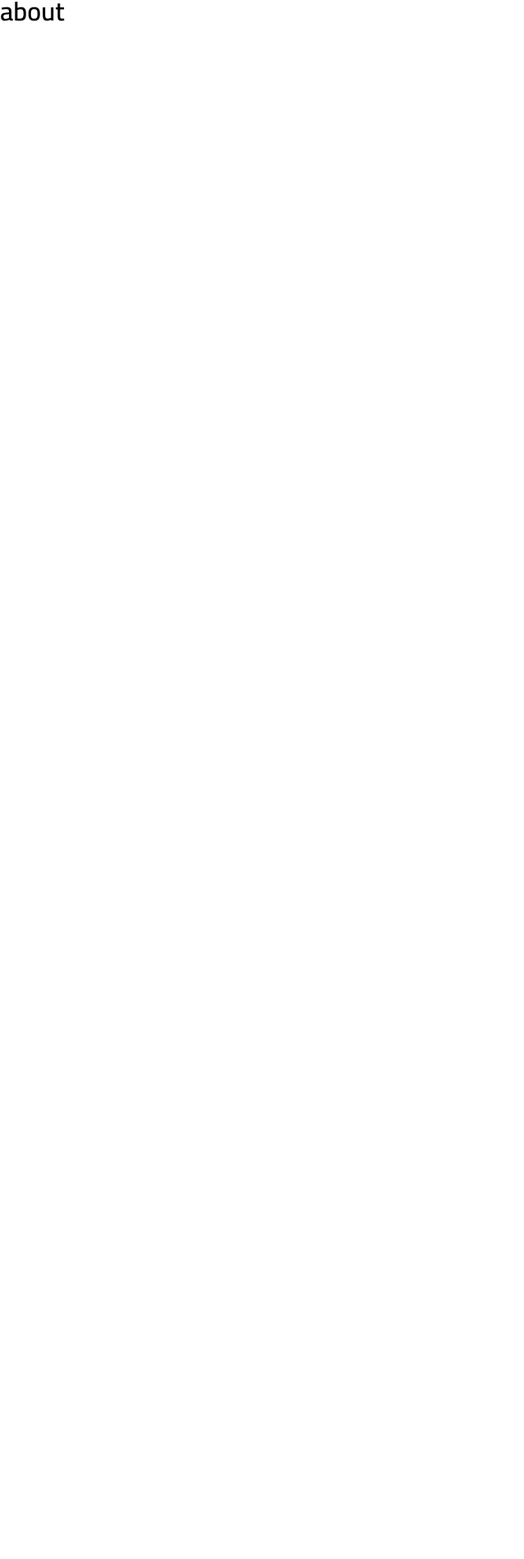
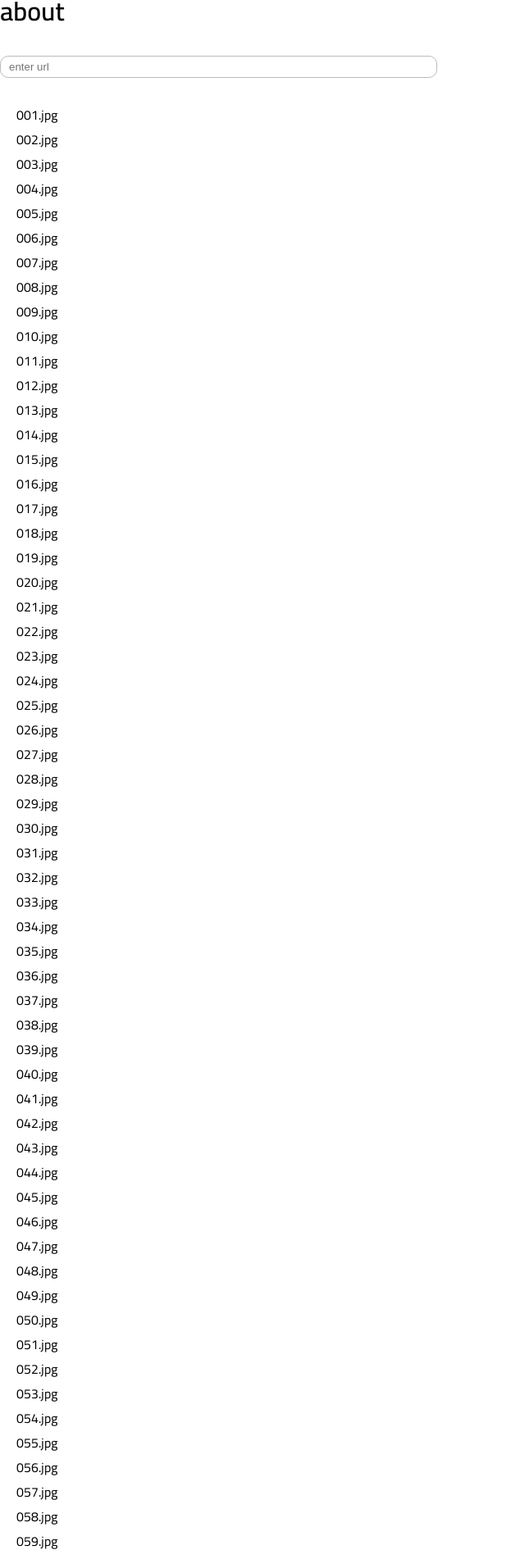
Before and after one commit to BLSThathsara20/VSOS-Front-Vue, a Vue app: page /#/about in a window 1280 px wide. Shown: the part 142-2044 px from the top of the page at 82% size, without its empty margins (0-640 px from the left). Before the commit the page ends 800 px from the top, so only its background shows below. Built offline with nearby package versions, Linux system fonts and the light colour scheme.

Commit message:
add about page logic Signed-off-by: Savindu <blsthathsara@gmail.com>

```diff
--- a/src/components/Navbar.vue
+++ b/src/components/Navbar.vue
@@ -1,12 +1,12 @@
 <template>
     <div id="navbar">
         <div class="wrapper">
-            <div class="left logo">
+            <div class="logo">
                 <router-link :to="{name : 'Home'}">
                     <img src="@/assets/logo.png" alt="">
                 </router-link>
             </div>
-            <div class="left navigation">
+            <div class="navigation">
                 <ul>
                     <li>
                         <router-link :to="{name : 'Vehicle_Models'}">MODELS</router-link>
@@ -38,7 +38,7 @@ export default {
 .wrapper{
     height: 8vh;
     display: flex;
-    justify-content: flex-start;
+    justify-content: space-between;
     align-items: center;
 }
 .logo{
@@ -58,7 +58,7 @@ export default {
 }
 .navigation ul li {
   display: inline-block;
-  margin: 0 50px;
+  margin-left: 50px;
 }
 .navigation ul li a {
   color: #ffffff;
@@ -73,5 +73,9 @@ export default {
         display: flex;
         justify-content: space-between;
     }
+    .navigation ul li {
+    display: inline-block;
+    margin-right: 30px;
+    }
 }
 </style>
--- a/src/pages/About.vue
+++ b/src/pages/About.vue
@@ -1,6 +1,67 @@
 <template>
     <div id="about">
         <h1>about</h1>
+        <input type="text" placeholder="enter url" v-model="url" />
+        <p>{{url}}001.jpg</p>
+        <p>{{url}}002.jpg</p>
+        <p>{{url}}003.jpg</p>
+        <p>{{url}}004.jpg</p>
+        <p>{{url}}005.jpg</p>
+        <p>{{url}}006.jpg</p>
+        <p>{{url}}007.jpg</p>
+        <p>{{url}}008.jpg</p>
+        <p>{{url}}009.jpg</p>
+        <p>{{url}}010.jpg</p>
+        <p>{{url}}011.jpg</p>
+        <p>{{url}}012.jpg</p>
+        <p>{{url}}013.jpg</p>
+        <p>{{url}}014.jpg</p>
+        <p>{{url}}015.jpg</p>
+        <p>{{url}}016.jpg</p>
+        <p>{{url}}017.jpg</p>
+        <p>{{url}}018.jpg</p>
+        <p>{{url}}019.jpg</p>
+        <p>{{url}}020.jpg</p>
+        <p>{{url}}021.jpg</p>
+        <p>{{url}}022.jpg</p>
+        <p>{{url}}023.jpg</p>
+        <p>{{url}}024.jpg</p>
+        <p>{{url}}025.jpg</p>
+        <p>{{url}}026.jpg</p>
+        <p>{{url}}027.jpg</p>
+        <p>{{url}}028.jpg</p>
+        <p>{{url}}029.jpg</p>
+        <p>{{url}}030.jpg</p>
+        <p>{{url}}031.jpg</p>
+        <p>{{url}}032.jpg</p>
+        <p>{{url}}033.jpg</p>
+        <p>{{url}}034.jpg</p>
+        <p>{{url}}035.jpg</p>
+        <p>{{url}}036.jpg</p>
+        <p>{{url}}037.jpg</p>
+        <p>{{url}}038.jpg</p>
+        <p>{{url}}039.jpg</p>
+        <p>{{url}}040.jpg</p>
+        <p>{{url}}041.jpg</p>
+        <p>{{url}}042.jpg</p>
+        <p>{{url}}043.jpg</p>
+        <p>{{url}}044.jpg</p>
+        <p>{{url}}045.jpg</p>
+        <p>{{url}}046.jpg</p>
+        <p>{{url}}047.jpg</p>
+        <p>{{url}}048.jpg</p>
+        <p>{{url}}049.jpg</p>
+        <p>{{url}}050.jpg</p>
+        <p>{{url}}051.jpg</p>
+        <p>{{url}}052.jpg</p>
+        <p>{{url}}053.jpg</p>
+        <p>{{url}}054.jpg</p>
+        <p>{{url}}055.jpg</p>
+        <p>{{url}}056.jpg</p>
+        <p>{{url}}057.jpg</p>
+        <p>{{url}}058.jpg</p>
+        <p>{{url}}059.jpg</p>
+        <p>{{url}}060.jpg</p>
     </div>
 </template>
 
@@ -9,13 +70,35 @@ export default {
     name: 'about',
     data(){
         return{
+            items:['savindu', 'thathsara'],
+            url : "",
+            count : "",
+            outputs :"",
+        }
+    },
+    methods:{
+        getData(){
+
+            for (let i = 1; i< this.count; i++) {
+            }
 
         }
-    }
+    },
 
 }
 </script>
 
 <style scoped>
+    p{
+        margin: 0 0 0 20px;
 
+    }
+    input{
+        width: 40vw;
+        border: 1px solid rgb(187, 187, 187);
+        height: 25px;
+        padding: 0 10px;
+        border-radius: 10px;
+        margin: 0 0 30px 0;
+    }
 </style>
--- a/src/pages/User_Login.vue
+++ b/src/pages/User_Login.vue
@@ -51,7 +51,7 @@ export default {
         border-radius: 40px;
     }
     .user-login{
-        padding: 50px;
+        padding: 35px;
     }
     .user-login form{
         display: flex;
@@ -77,6 +77,7 @@ export default {
         font-size: 18px;
         border: 1.5px solid rgb(90, 90, 90);
         border-radius: 5px;
+        padding: 2px 8px;
     }
     .user-login form label{
         font-size: 18px;
```
